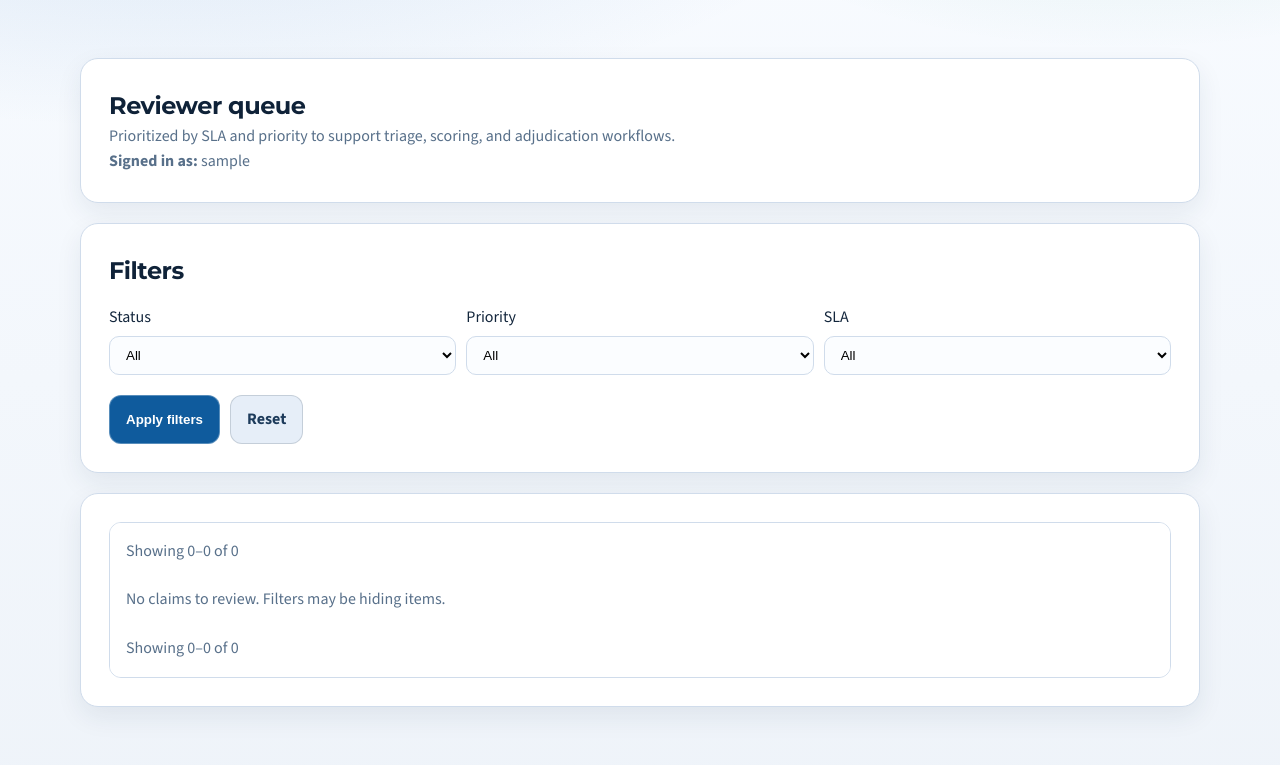
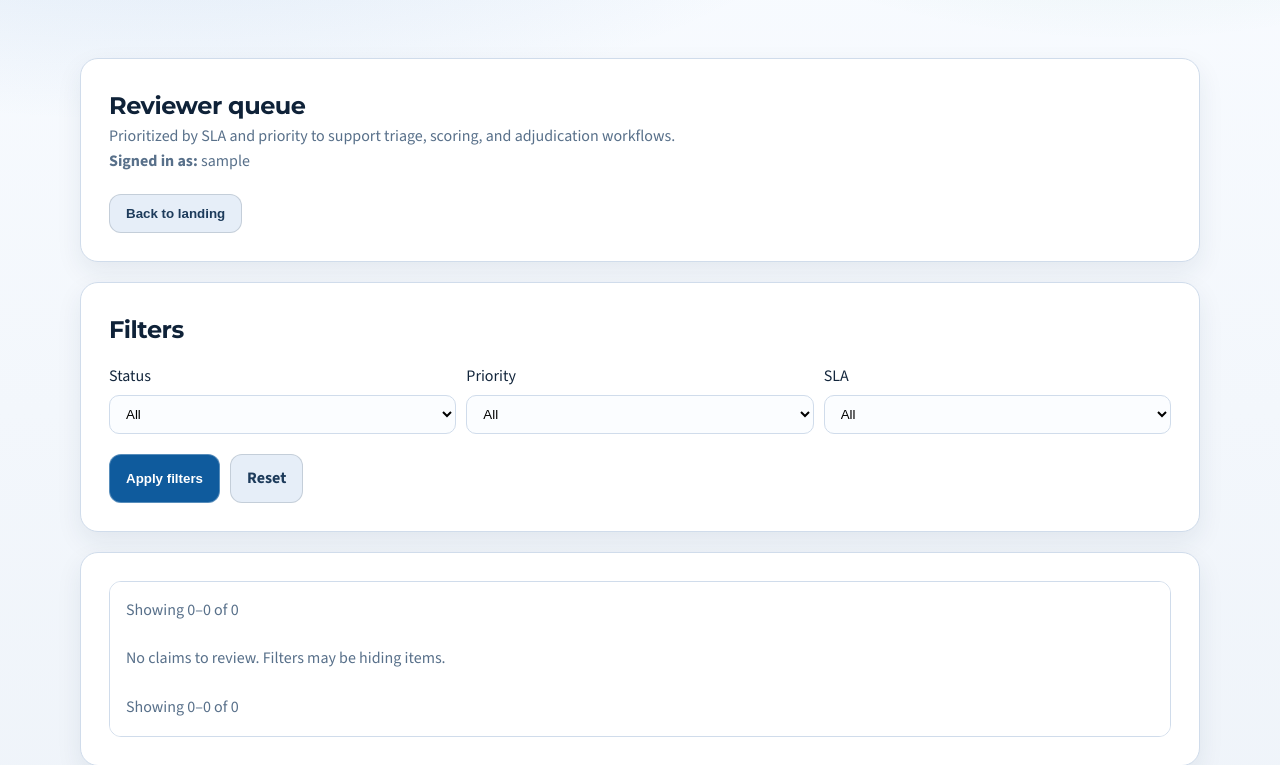
Before and after one commit to AAdewunmi/Claims-Fraud-Risk-Scoring-Project, a Django app: page /ops/queue/ in a window 1280 px wide. Shown: the part 88-853 px from the top of the page. Run offline with Django 5.2, Linux system fonts and the light colour scheme; the visitor is signed in with stand-in values (Sample User, id 1); data that the repository does not hold is empty; parts of the project's set-up code (start-up, migrations or seed data) failed here and were passed over.

Commit message:
feat(accounts): add logout functionality and redirect to landing page

```diff
--- a/policylens/apps/accounts/urls.py
+++ b/policylens/apps/accounts/urls.py
@@ -7,6 +7,7 @@ from django.urls import path
 from policylens.apps.accounts.views import (
     SurfaceLoginView,
     forbidden_view,
+    logout_to_landing,
 )
 
 app_name = "accounts"
@@ -16,6 +17,7 @@ urlpatterns = [
     path("login/admin/", SurfaceLoginView.as_view(surface="admin"), name="login_admin"),
     path("login/reviewer/", SurfaceLoginView.as_view(surface="reviewer"), name="login_reviewer"),
     path("login/customer/", SurfaceLoginView.as_view(surface="customer"), name="login_customer"),
+    path("logout/", logout_to_landing, name="logout_to_landing"),
     # Shared forbidden page (used directly and as a future 403 handler target).
     path("forbidden/", forbidden_view, name="forbidden"),
 ]
--- a/policylens/apps/ops/templates/ops/queue.html
+++ b/policylens/apps/ops/templates/ops/queue.html
@@ -10,6 +10,12 @@
       Prioritized by SLA and priority to support triage, scoring, and adjudication workflows.
     </p>
     <p class="muted"><strong>Signed in as:</strong> {{ request.user.username }}</p>
+    <div class="button-row">
+      <form method="post" action="{% url 'accounts:logout_to_landing' %}">
+        {% csrf_token %}
+        <button class="button button-secondary" type="submit">Back to landing</button>
+      </form>
+    </div>
   </section>
 
   <section class="card">
```
Also changed, not shown: policylens/apps/accounts/views.py (+8 -1 lines), tests/test_console_access.py (+19 -0 lines).
